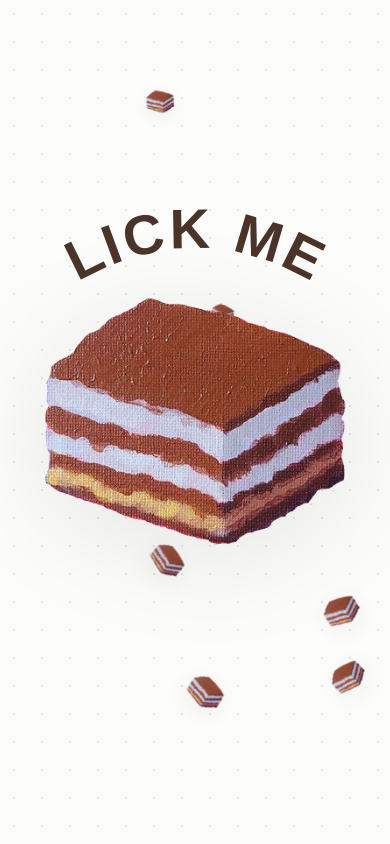
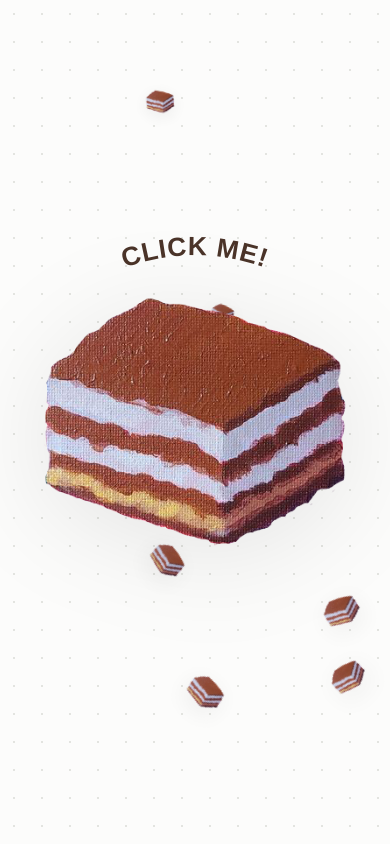
Before and after one commit to skykyapiii-kurrororoo/Tiramisu, a React (Vite) app: page / in a window 390 px wide. Built offline with nearby package versions, Linux system fonts and the light colour scheme.

Commit message:
fix: center SVG CTA text and make font-size responsive for mobile/desktop

```diff
--- a/src/App.tsx
+++ b/src/App.tsx
@@ -345,12 +345,13 @@ export default function App() {
                     </defs>
                     <path id="text-curve" d="M 50,120 Q 200,35 350,120" fill="transparent" />
                     <text
-                      className="text-[72px] sm:text-[78px] fill-[#4a3328] tracking-wider font-sugar font-bold"
+                      className="text-[34px] sm:text-[56px] md:text-[72px] lg:text-[78px] fill-[#4a3328] tracking-wider font-sugar font-bold"
                       style={{
-                        fontFamily: "'SugarFree', 'Sugar Free DEMO Normal', sans-serif"
+                        fontFamily: "'SugarFree', 'Sugar Free DEMO Normal', sans-serif",
+                        dominantBaseline: 'middle'
                       }}
                     >
-                      <textPath href="#text-curve" startOffset="46%" textAnchor="middle">
+                      <textPath href="#text-curve" startOffset="50%" textAnchor="middle">
                         CLICK ME!
                       </textPath>
                     </text>
```
